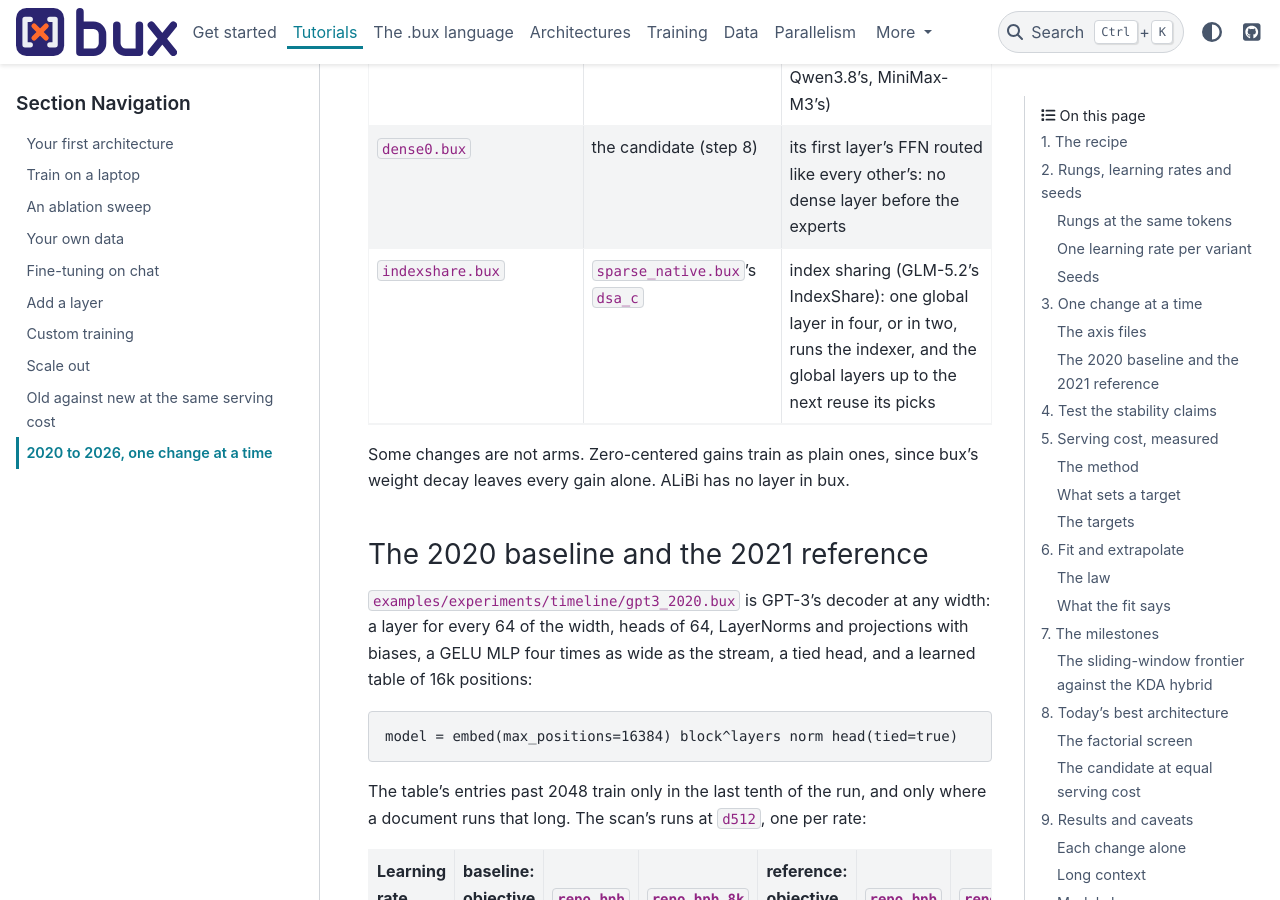
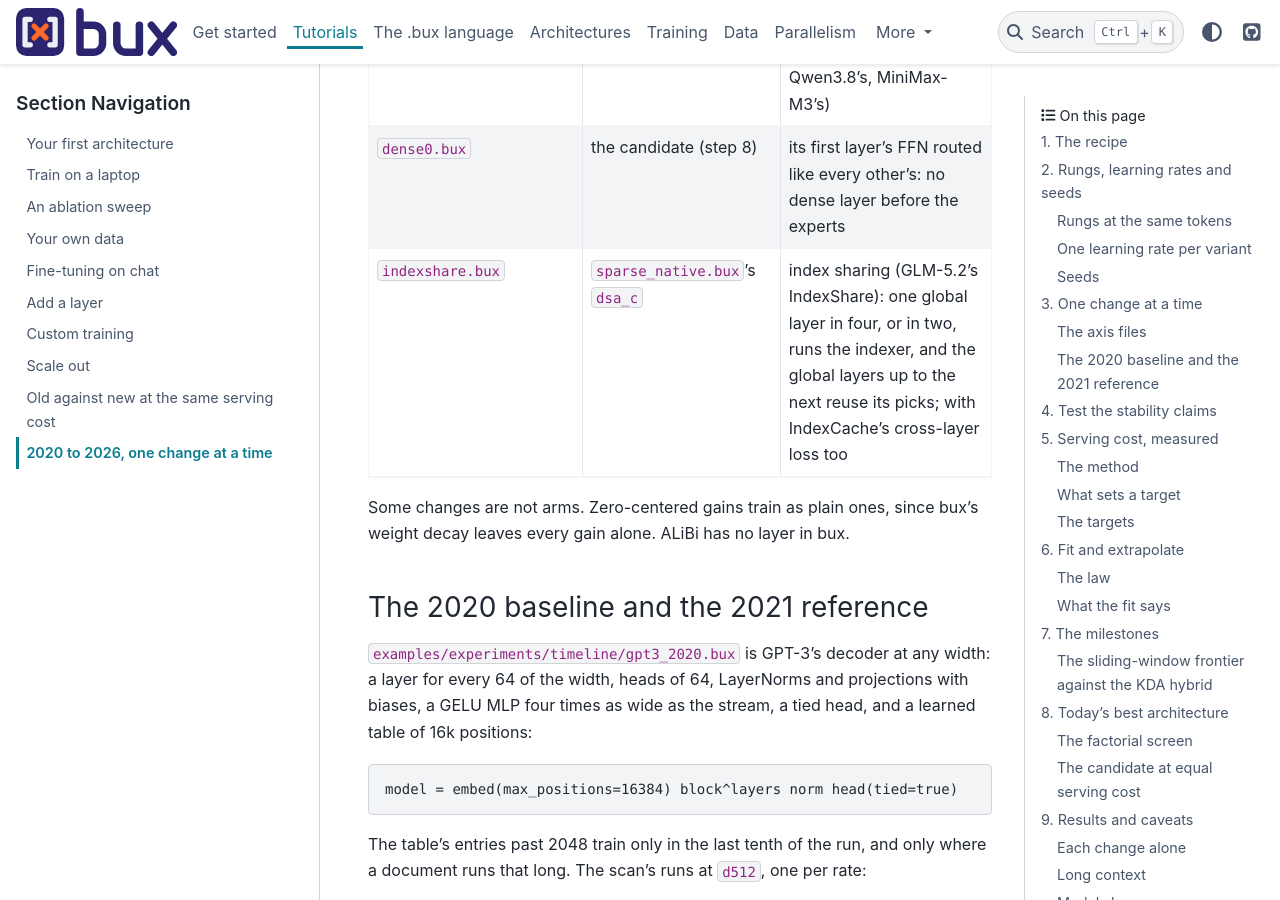
Before and after one commit to pilot7747/bux, a Sphinx documentation site: the page built from docs/tutorials/timeline.md, in a window 1280 px wide and 900 px high, scrolled down 8621 px. Built offline with Sphinx 7.4.7 and the PyData theme 0.15.4, drawn with Linux system fonts in a browser that asks for light colours.

Commit message:
Timeline: the tutorial's row of indexshare.bux names its cross-layer arm
Co-Authored-By: Claude Opus 5.5 <noreply@anthropic.com>

```diff
--- a/docs/tutorials/timeline.md
+++ b/docs/tutorials/timeline.md
@@ -223,7 +223,7 @@ curriculum = base: yarn_phase | rope: yarn_phase | rope_500k: yarn_phase | ...
 | `ideas_opt.bux`, `newlayers_opt.bux`, `muon_2020.bux`, `muon_2021.bux` | the candidate; the 2020 baseline; the 2021 reference | training options beside the AdamW recipe, not architecture: inits, Muon, NorMuon, the tail EMA, cautious weight decay |
 | `sparse_native.bux` | the candidate (step 8) | DSA, QSA and MSA on its global layers, in the shapes vLLM serves on its own kernels (DeepSeek-V3.2's, Qwen3.8's, MiniMax-M3's) |
 | `dense0.bux` | the candidate (step 8) | its first layer's FFN routed like every other's: no dense layer before the experts |
-| `indexshare.bux` | `sparse_native.bux`'s `dsa_c` | index sharing (GLM-5.2's IndexShare): one global layer in four, or in two, runs the indexer, and the global layers up to the next reuse its picks |
+| `indexshare.bux` | `sparse_native.bux`'s `dsa_c` | index sharing (GLM-5.2's IndexShare): one global layer in four, or in two, runs the indexer, and the global layers up to the next reuse its picks; with IndexCache's cross-layer loss too |
 
 Some changes are not arms. Zero-centered gains train as plain ones, since bux's
 weight decay leaves every gain alone. ALiBi has no layer in bux.
```
